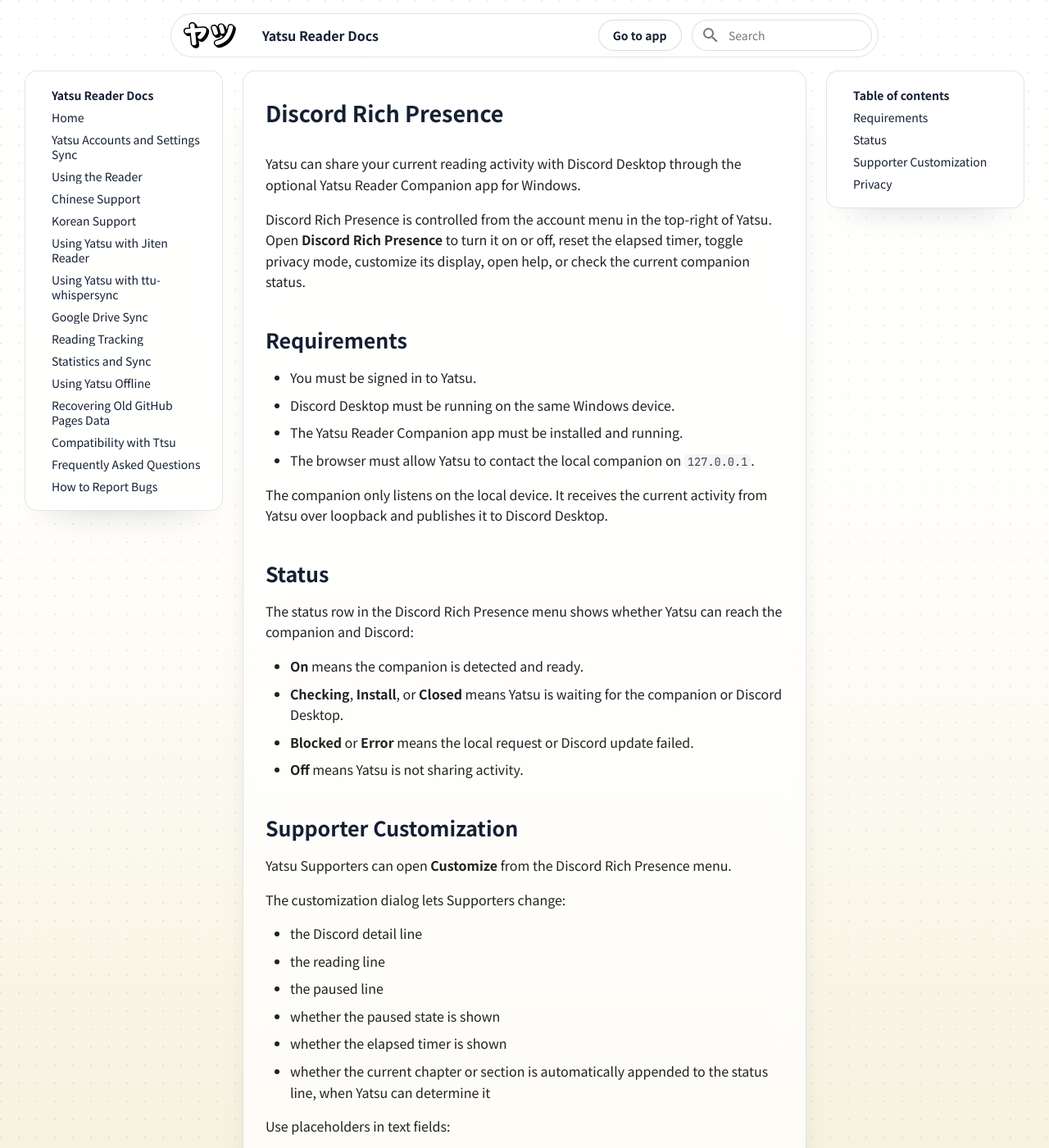
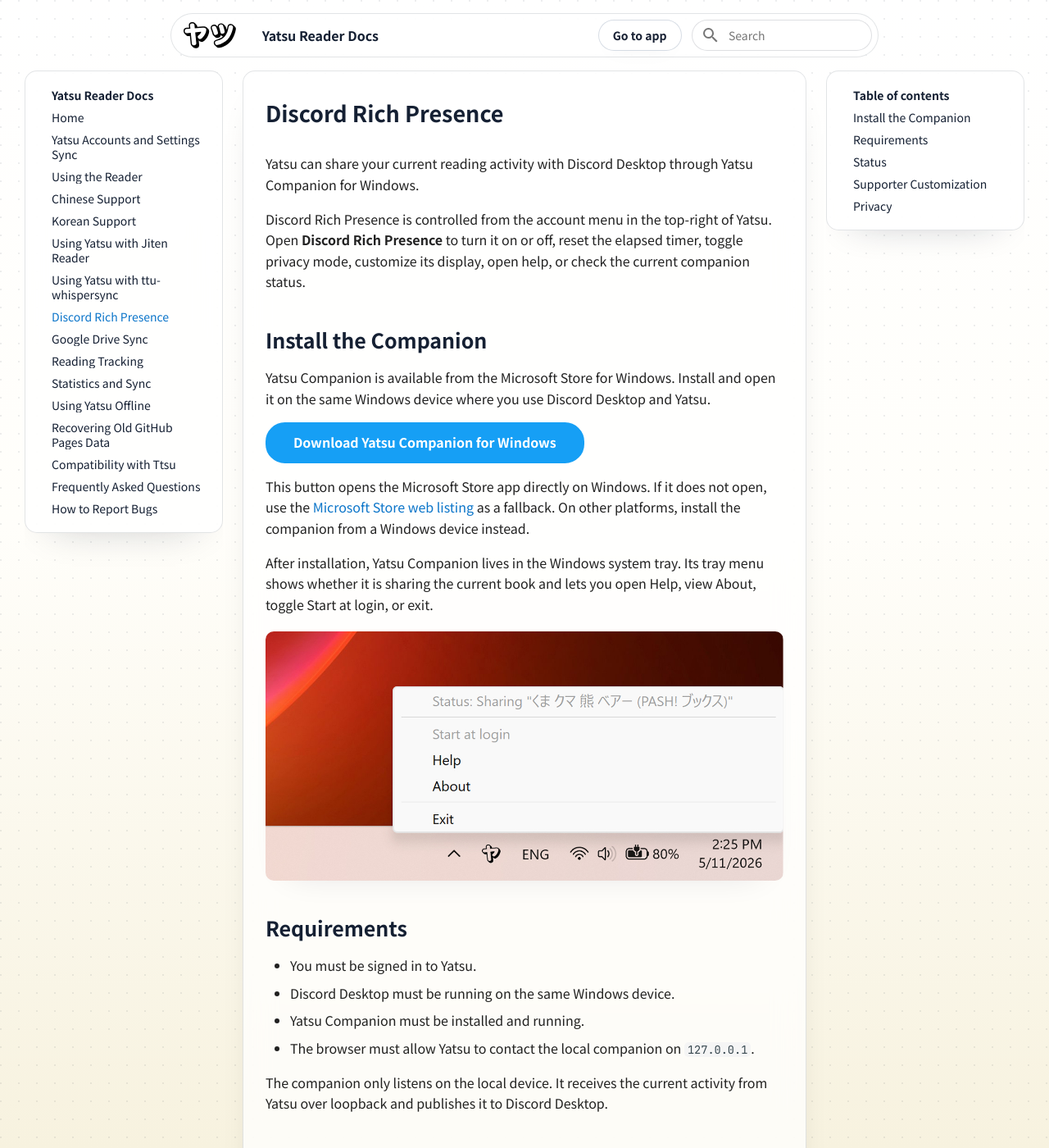
Before and after one commit to ytrms/yatsu-reader-docs, an MkDocs documentation site: the page built from docs/discord-rich-presence.md, in a window 1280 px wide and 1400 px high. Shown: the whole window at 82% size. Built offline with MkDocs 1.6.1 and Material for MkDocs 9.7.7, drawn with Linux system fonts in a browser that asks for light colours; some of the changed text lies outside the part shown.

Commit message:
docs: add Yatsu Companion store link

```diff
--- a/docs/discord-rich-presence.md
+++ b/docs/discord-rich-presence.md
@@ -1,14 +1,26 @@
 # Discord Rich Presence
 
-Yatsu can share your current reading activity with Discord Desktop through the optional Yatsu Reader Companion app for Windows.
+Yatsu can share your current reading activity with Discord Desktop through Yatsu Companion for Windows.
 
 Discord Rich Presence is controlled from the account menu in the top-right of Yatsu. Open **Discord Rich Presence** to turn it on or off, reset the elapsed timer, toggle privacy mode, customize its display, open help, or check the current companion status.
+
+## Install the Companion
+
+Yatsu Companion is available from the Microsoft Store for Windows. Install and open it on the same Windows device where you use Discord Desktop and Yatsu.
+
+[Download Yatsu Companion for Windows](ms-windows-store://pdp/?productid=9NGNSPQ7Q84C){ .md-button .md-button--primary }
+
+This button opens the Microsoft Store app directly on Windows. If it does not open, use the [Microsoft Store web listing](https://apps.microsoft.com/detail/9NGNSPQ7Q84C) as a fallback. On other platforms, install the companion from a Windows device instead.
+
+After installation, Yatsu Companion lives in the Windows system tray. Its tray menu shows whether it is sharing the current book and lets you open Help, view About, toggle Start at login, or exit.
+
+![Yatsu Companion tray menu showing a shared book status](assets/discord-companion-tray-menu.jpg){ .yatsu-doc-screenshot }
 
 ## Requirements
 
 - You must be signed in to Yatsu.
 - Discord Desktop must be running on the same Windows device.
-- The Yatsu Reader Companion app must be installed and running.
+- Yatsu Companion must be installed and running.
 - The browser must allow Yatsu to contact the local companion on `127.0.0.1`.
 
 The companion only listens on the local device. It receives the current activity from Yatsu over loopback and publishes it to Discord Desktop.
@@ -21,6 +33,10 @@
 - **Checking**, **Install**, or **Closed** means Yatsu is waiting for the companion or Discord Desktop.
 - **Blocked** or **Error** means the local request or Discord update failed.
 - **Off** means Yatsu is not sharing activity.
+
+When everything is connected, Discord shows Yatsu Reader under your current activity.
+
+![Yatsu Reader Discord Rich Presence shown alongside the Yatsu status menu](assets/discord-rich-presence-activity.jpg){ .yatsu-doc-screenshot .yatsu-doc-screenshot--wide }
 
 ## Supporter Customization
 
--- a/docs/stylesheets/extra.css
+++ b/docs/stylesheets/extra.css
@@ -551,6 +551,14 @@
   box-shadow: 0 18px 40px -30px var(--yatsu-shadow);
 }
 
+.md-typeset img.yatsu-doc-screenshot {
+  max-width: min(100%, 42rem);
+}
+
+.md-typeset img.yatsu-doc-screenshot--wide {
+  max-width: min(100%, 54rem);
+}
+
 .md-typeset .md-button {
   border-radius: var(--yatsu-control-radius);
   font-weight: 800;
--- a/mkdocs.yml
+++ b/mkdocs.yml
@@ -10,6 +10,7 @@
   - Korean Support: korean-support.md
   - Using Yatsu with Jiten Reader: jiten-reader.md
   - Using Yatsu with ttu-whispersync: ttu-whispersync.md
+  - Discord Rich Presence: discord-rich-presence.md
   - Google Drive Sync: google-drive-sync.md
   - Reading Tracking: reading-tracking.md
   - Statistics and Sync: statistics-and-sync.md
```
Also changed, not shown: docs/assets/discord-companion-tray-menu.jpg (added), docs/assets/discord-rich-presence-activity.jpg (added), 1 other file.
